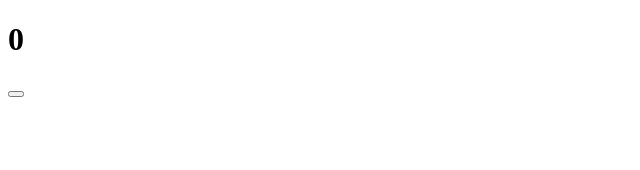
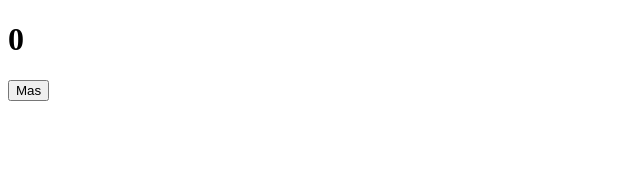
Before and after one commit to Nolazco/xdddddddddd, a React (Vite) app: page / in a window 1280 px wide. Shown: the top 170 px of the page, without its empty margins (0-640 px from the left). Built offline with nearby package versions, Linux system fonts and the light colour scheme.

Commit message:
feat: Countador de verda

```diff
--- a/src/App.tsx
+++ b/src/App.tsx
@@ -2,12 +2,12 @@ import {useState, useCallback} from "react";
 
 function App() {
   const [count, setCount] = useState(0);
-  const countMore = useCallback(() => setCount(count + 1), []);
+  const countMore = useCallback(() => setCount(count + 1), [count]);
 
   return (
     <>
       <h1>{count}</h1>
-      <button onClick={countMore}></button>
+      <button onClick={countMore}>Mas</button>
     </>
   );
 }
```
